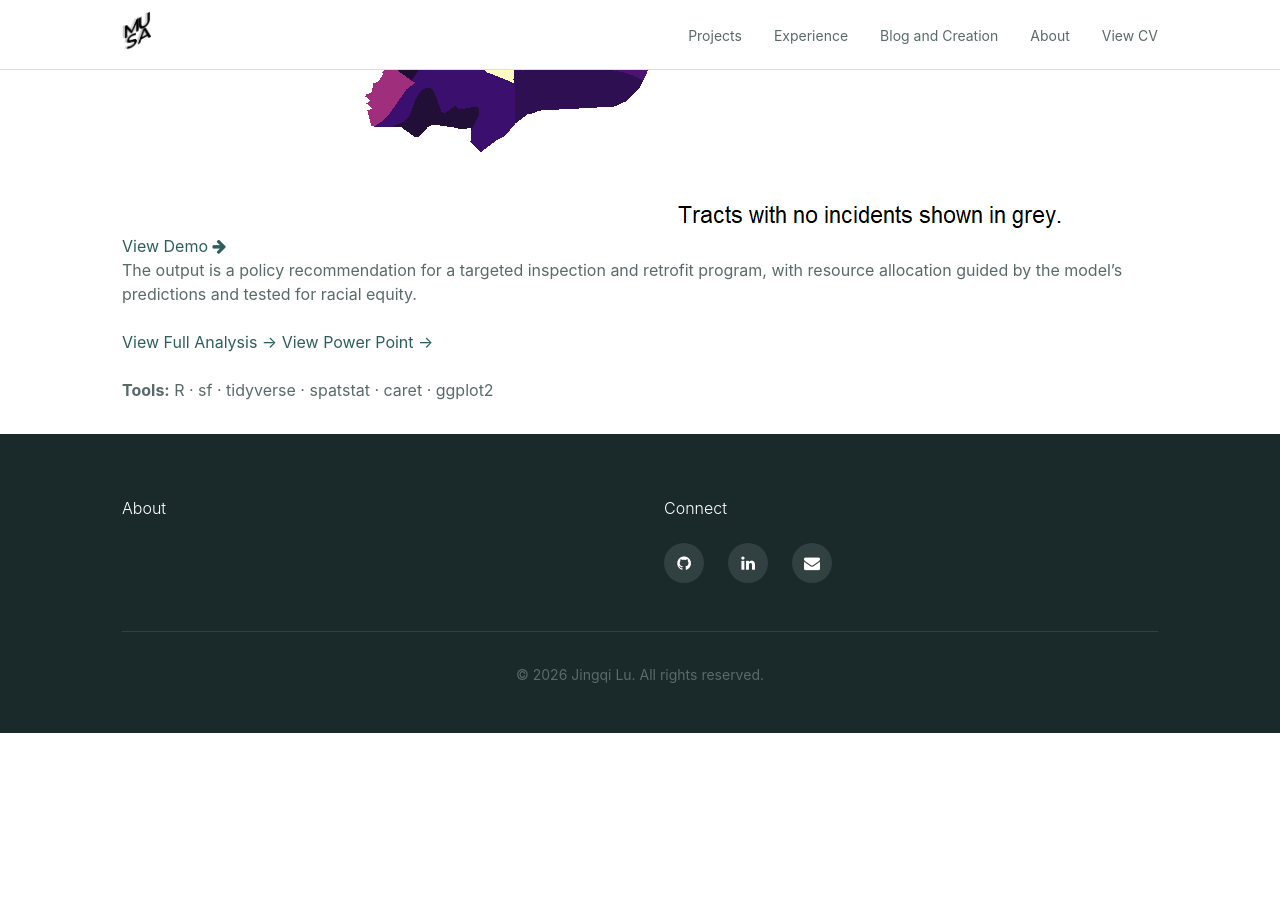
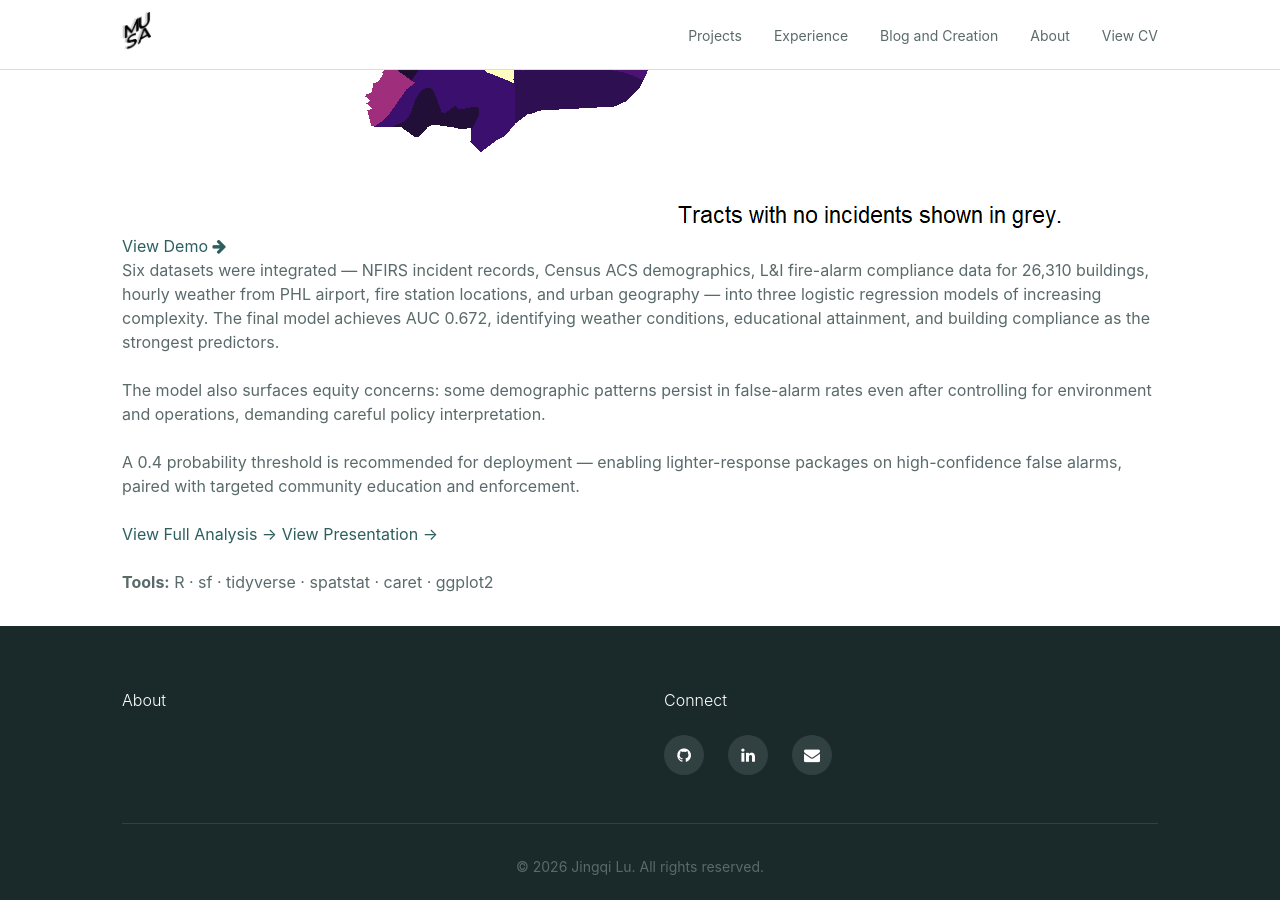
Before and after one commit to lluluciano0505/luciano_musa, a Jekyll site: the page built from _projects/proj-2.md, in a window 1280 px wide and 900 px high, scrolled down 1059 px. Built offline with Jekyll 4.4.1, drawn with Linux system fonts in a browser that asks for light colours; before the commit the page ends 1792 px from its top, so only the background shows below that; some of the changed text lies outside the part shown.

Commit message:
Rewrite all project descriptions based on actual project content
Descriptions now reflect real findings, data scales, and key results
sourced directly from each project's live analysis pages.

Co-Authored-By: Claude Sonnet 4.6 <noreply@anthropic.com>

```diff
--- a/_projects/proj-2.md
+++ b/_projects/proj-2.md
@@ -2,16 +2,20 @@
 layout: post
 title: 'Philadelphia Fire Alarms Analysis'
 thumbnail: /assets/img/projects/proj-2/thumbnail.png
-tagline: 'Mapping urban fire risk across Philadelphia to drive proactive inspection policy — identifying high-risk properties before alarms happen.'
+tagline: '77% of Philadelphia fire incidents are false alarms. This model predicts which calls they are — so crews can respond smarter without compromising safety.'
 ---
 
-This project maps fire alarm patterns across Philadelphia against building characteristics, neighborhood demographics, and housing age to identify predictable risk clusters.
+False alarms make up 77% of all fire-related incidents in Philadelphia, pulling resources from real emergencies. This project builds a predictive model to flag high-probability false alarms before dispatch.
 
 {% include image.html url="https://lluluciano0505.github.io/Jingqi_Data_Policy_Portfolio/assignments/Final/FINAL_1.html" image="projects/proj-2/thumbnail.png" %}
 
-The output is a policy recommendation for a targeted inspection and retrofit program, with resource allocation guided by the model's predictions and tested for racial equity.
+Six datasets were integrated — NFIRS incident records, Census ACS demographics, L&I fire-alarm compliance data for 26,310 buildings, hourly weather from PHL airport, fire station locations, and urban geography — into three logistic regression models of increasing complexity. The final model achieves AUC 0.672, identifying weather conditions, educational attainment, and building compliance as the strongest predictors.
+
+The model also surfaces equity concerns: some demographic patterns persist in false-alarm rates even after controlling for environment and operations, demanding careful policy interpretation.
+
+A 0.4 probability threshold is recommended for deployment — enabling lighter-response packages on high-confidence false alarms, paired with targeted community education and enforcement.
 
 [View Full Analysis →](https://lluluciano0505.github.io/Jingqi_Data_Policy_Portfolio/assignments/Final/FINAL_1.html)
-[View Power Point →](https://lluluciano0505.github.io/Jingqi_Data_Policy_Portfolio/assignments/Final/presentation/Final_Presentation.html#/title-slide)
+[View Presentation →](https://lluluciano0505.github.io/Jingqi_Data_Policy_Portfolio/assignments/Final/presentation/Final_Presentation.html#/title-slide)
 
 **Tools:** R · sf · tidyverse · spatstat · caret · ggplot2
```
Also changed, not shown: _projects/proj-1.md (+6 -4 lines), _projects/proj-3.md (+5 -3 lines), _projects/proj-4.md (+6 -4 lines), _projects/proj-5.md (+6 -4 lines).
